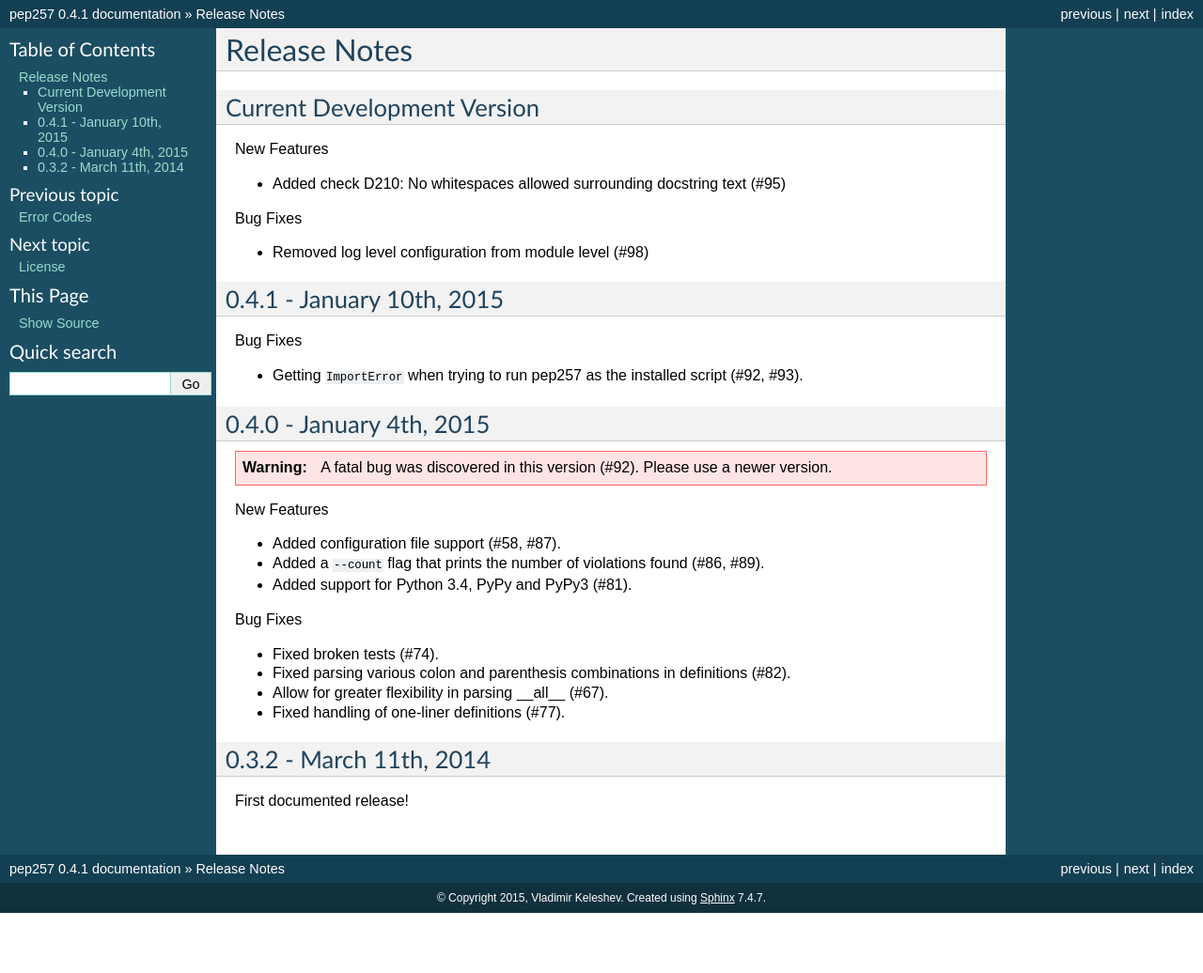
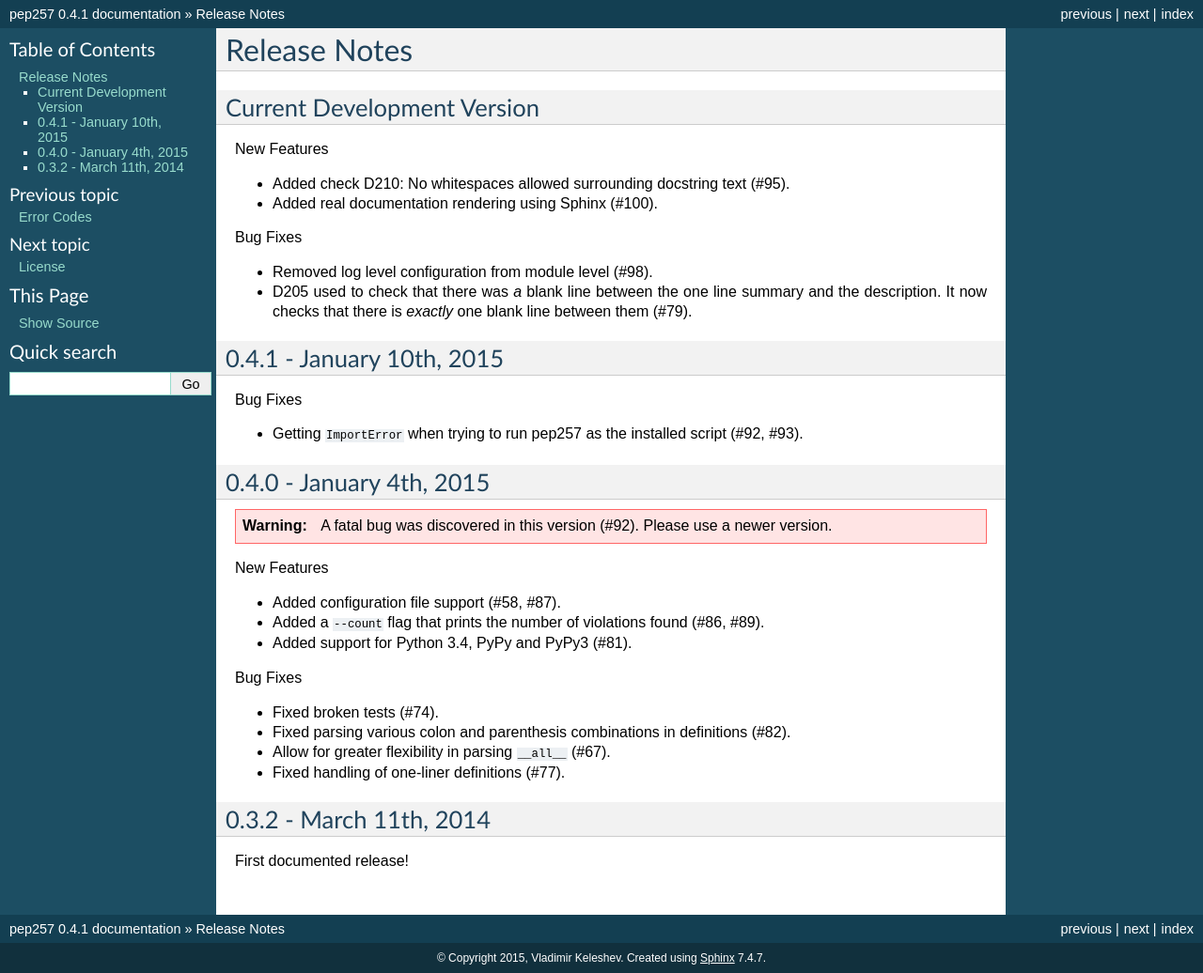
Before and after one commit to PyCQA/pydocstyle, a Sphinx documentation site: the page built from docs/release_notes.rst, in a window 1280 px wide. Shown: the whole page at 94% size. Built offline with Sphinx 7.4.7, drawn with Linux system fonts in a browser that asks for light colours; before the commit the page ends 972 px from its top, so only the background shows below that.

Commit message:
Updated release notes for development version.

```diff
--- a/docs/release_notes.rst
+++ b/docs/release_notes.rst
@@ -7,12 +7,17 @@ Current Development Version
 
 New Features
 
-* Added check D210: No whitespaces allowed surrounding docstring text (#95)
+* Added check D210: No whitespaces allowed surrounding docstring text (#95).
+
+* Added real documentation rendering using Sphinx (#100).
 
 Bug Fixes
 
-* Removed log level configuration from module level (#98)
+* Removed log level configuration from module level (#98).
 
+* D205 used to check that there was *a* blank line between the one line summary
+  and the description. It now checks that there is *exactly* one blank line
+  between them (#79).
 
 0.4.1 - January 10th, 2015
 --------------------------
@@ -35,7 +40,8 @@ New Features
 
 * Added configuration file support (#58, #87).
 
-* Added a ``--count`` flag that prints the number of violations found (#86, #89).
+* Added a ``--count`` flag that prints the number of violations found (#86,
+  #89).
 
 * Added support for Python 3.4, PyPy and PyPy3 (#81).
 
@@ -46,7 +52,7 @@ Bug Fixes
 * Fixed parsing various colon and parenthesis combinations in definitions
   (#82).
 
-* Allow for greater flexibility in parsing __all__ (#67).
+* Allow for greater flexibility in parsing ``__all__`` (#67).
 
 * Fixed handling of one-liner definitions (#77).
 
```
